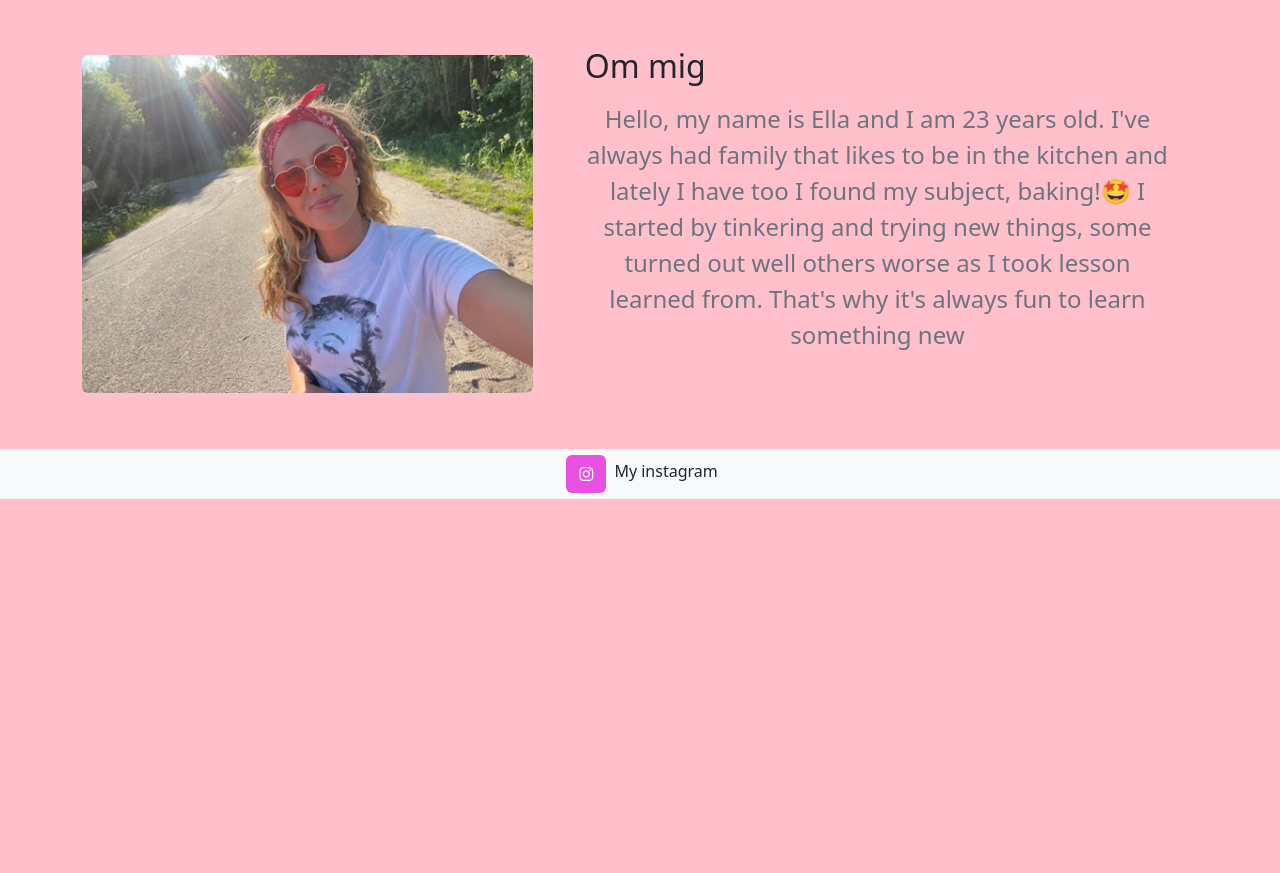
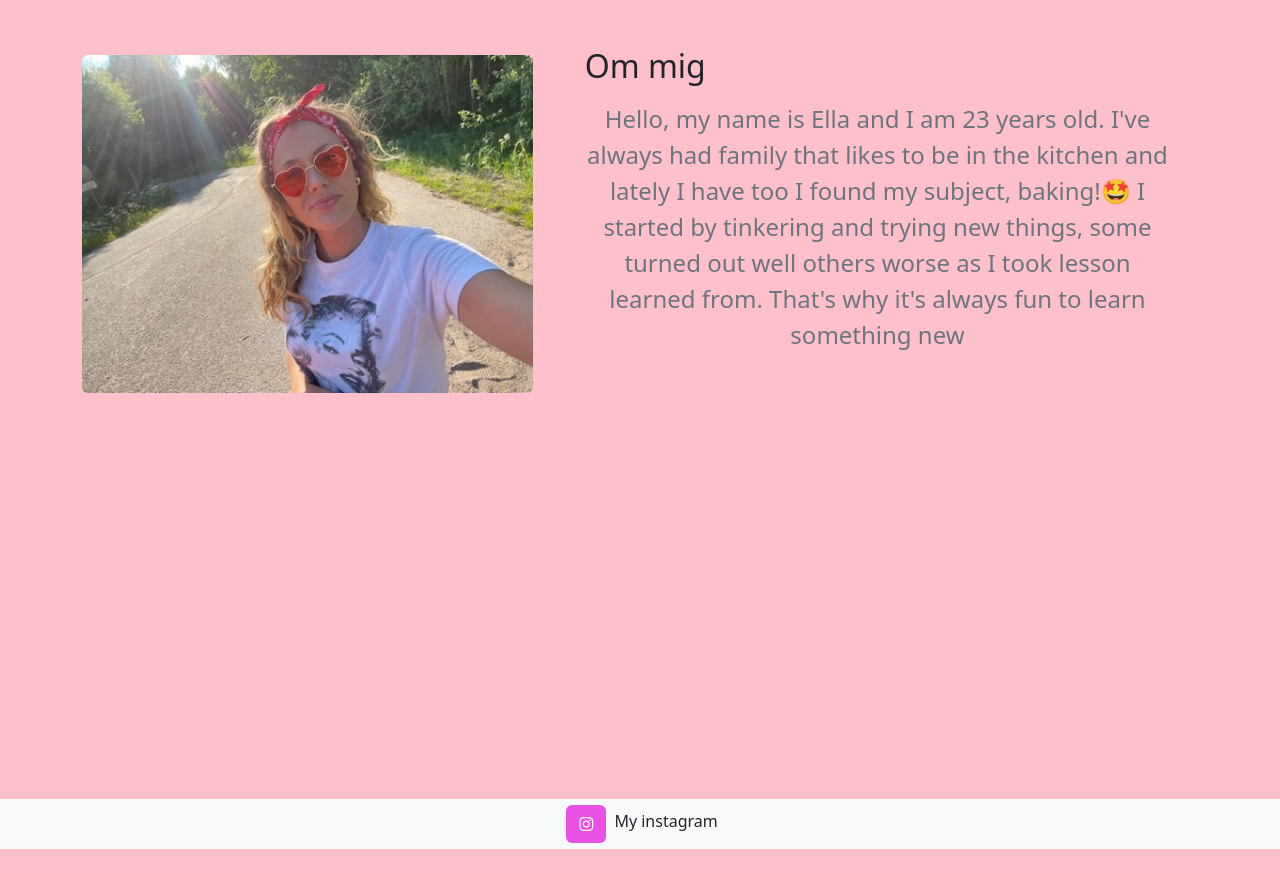
Before and after one commit to shixen/ella_recipe, a Django app: page /about/about/ in a window 1280 px wide. Shown: the part 57-930 px from the top of the page. Before the commit the page ends 556 px from the top, so only its background shows below. Run offline with Django 4.2, Linux system fonts and the light colour scheme.

Commit message:
add min height to main

```diff
--- a/static/css/style.css
+++ b/static/css/style.css
@@ -9,7 +9,9 @@ body {
 .main-content {
     flex: 1; /* Tar upp allt tillgängligt utrymme */
 }
-
+main{
+    min-height: 100vh;
+}
 /*------------------------------- footer  ----- */
 
 footer {
```
